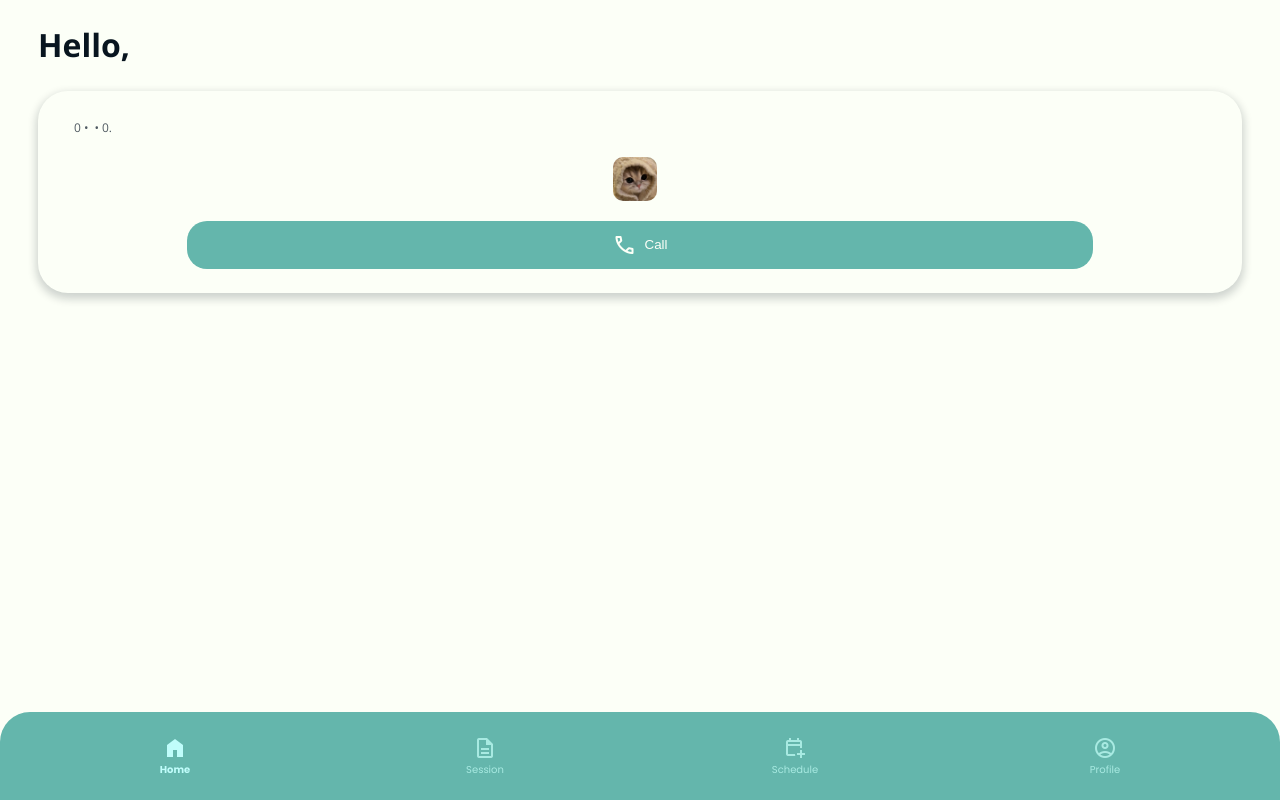
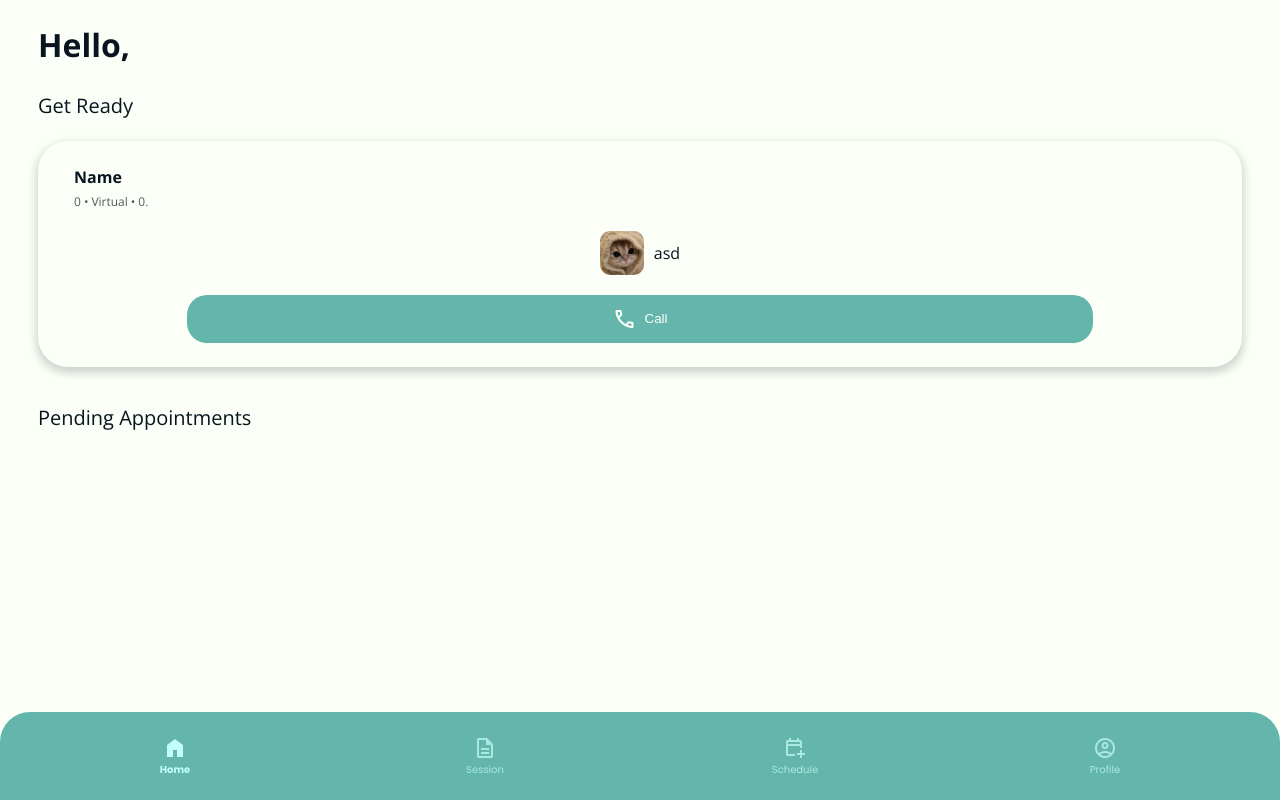
Before and after one commit to andrewchu16/DataDoctor, a React (Vite) app in the folder frontend/: page /home in a window 1280 px wide. Built offline with nearby package versions, Linux system fonts and the light colour scheme.

Commit message:
Complete Get Ready card

```diff
--- a/frontend/src/components/readyCard/index.tsx
+++ b/frontend/src/components/readyCard/index.tsx
@@ -10,15 +10,13 @@ type ReadyCardProps = {
 const ReadyCard: React.FC<ReadyCardProps> = ({ appointment }) => {
     return (
         <div className="ready_card">
-            <span className="ready_card_title">{appointment.description}</span>
+            <span className="ready_card_title">{appointment.name}</span>
             <div className="ready_card_subtitle">
                 <span className="ready_card_start">
                     {appointment.startTime}
                 </span>
                 &#x2022;
-                <span className="ready_card_location">
-                    {appointment.location}
-                </span>
+                <span className="ready_card_location">{appointment.place}</span>
                 &#x2022;
                 <span className="ready_card_duration">
                     {appointment.endTime - appointment.startTime}.
@@ -26,9 +24,7 @@ const ReadyCard: React.FC<ReadyCardProps> = ({ appointment }) => {
             </div>
             <div className="ready_card_profile">
                 <img className="ready_card_profile_image" src={defaultPfp} />
-                <span className="ready_card_profile_name">
-                    {appointment.patientId}
-                </span>
+                <span className="ready_card_profile_name">{"asd"}</span>
             </div>
             <Button icon="call" type="primary">
                 Call
--- a/frontend/src/pages/home/index.tsx
+++ b/frontend/src/pages/home/index.tsx
@@ -1,5 +1,7 @@
 import ReadyCard from "../../components/readyCard";
 import { AppointmentData } from "../../objects/AppointmentData";
+import { DialogueData } from "../../objects/DialogueData";
+import "./style.css";
 
 const Home = () => {
     return (
@@ -7,24 +9,28 @@ const Home = () => {
             <div className="home_top_bar">
                 <h1>Hello, </h1>
             </div>
-            <div className="home_get_ready">
+            <div className="section home_get_ready">
+                <div className="section_header">Get Ready</div>
                 <ReadyCard
                     appointment={
                         new AppointmentData(
                             0,
                             0,
                             0,
-                            0,
-                            0,
-                            "Status",
-                            "Desc",
-                            "Virtual"
+                            "asd",
+                            "Name",
+                            "Virtual",
+                            "Summary",
+                            [new DialogueData("0", "Text", 123)],
+                            "Accepted"
                         )
                     }
                 />
             </div>
-            <div className="home_pending"></div>
-            <div className="home_upcoming"></div>
+            <div className="section home_pending">
+                <div className="section_header">Pending Appointments</div>
+            </div>
+            <div className="section home_upcoming"></div>
         </div>
     );
 };
--- a/frontend/src/pages/home/style.css
+++ b/frontend/src/pages/home/style.css
@@ -0,0 +1,8 @@
+.section {
+    margin-bottom: 36px;
+}
+
+.section_header {
+    font-size: 20px;
+    margin-bottom: 20px;
+}
--- a/frontend/src/pages/landingPage/index.tsx
+++ b/frontend/src/pages/landingPage/index.tsx
@@ -1,6 +1,7 @@
 import Appointment from "../../components/appointment";
 import Nav from "../../components/nav";
 import { AppointmentData } from "../../objects/AppointmentData";
+import { DialogueData } from "../../objects/DialogueData";
 
 const LandingPage = () => {
     return (
@@ -11,11 +12,12 @@ const LandingPage = () => {
                         0,
                         0,
                         0,
-                        0,
-                        0,
-                        "Status",
-                        "Desc",
-                        "Location"
+                        "asd",
+                        "Name",
+                        "Virtual",
+                        "Summary",
+                        [new DialogueData("0", "Text", 123)],
+                        "Accepted"
                     )
                 }
             />
```
